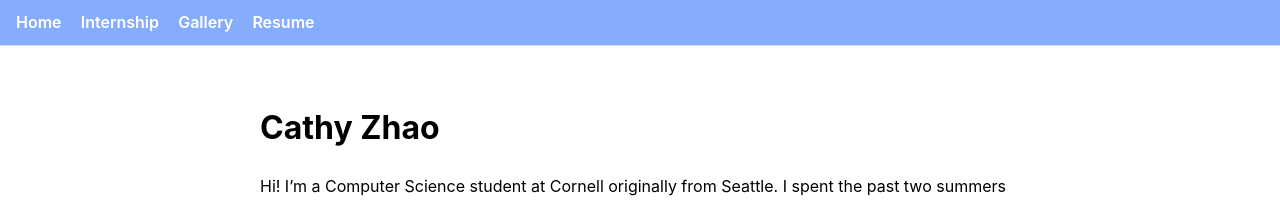
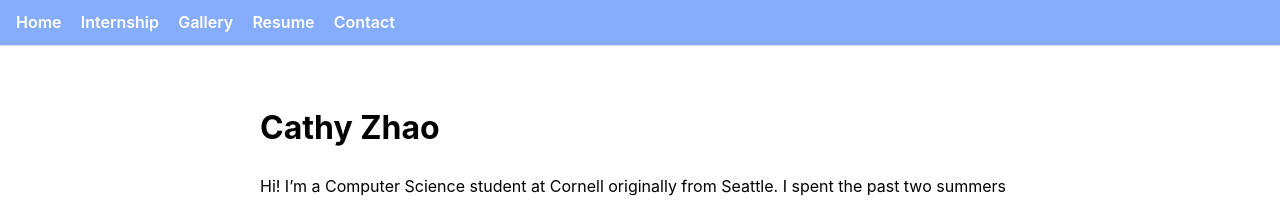
Before and after one commit to cathyzhao33/portfolio, a Jekyll site: the page built from index.md, in a window 1280 px wide. Shown: the top 203 px of the page. Built offline with Jekyll 4.4.1, drawn with Linux system fonts in a browser that asks for light colours.

Commit message:
Add Contact link with confirmation dialog

```diff
--- a/_layouts/default.html
+++ b/_layouts/default.html
@@ -62,6 +62,7 @@ function contactConfirm() {
     <a href="{{ '/experience' | relative_url }}">Internship</a>
     <a href="{{ '/gallery' | relative_url }}">Gallery</a>
     <a href="{{ '/resume.pdf' | relative_url }}" target="_blank" rel="noopener noreferrer">Resume</a>
+    <a href="#" onclick="return contactConfirm()">Contact</a>
   </nav>
 
   <!-- MAIN CONTENT -->
```
